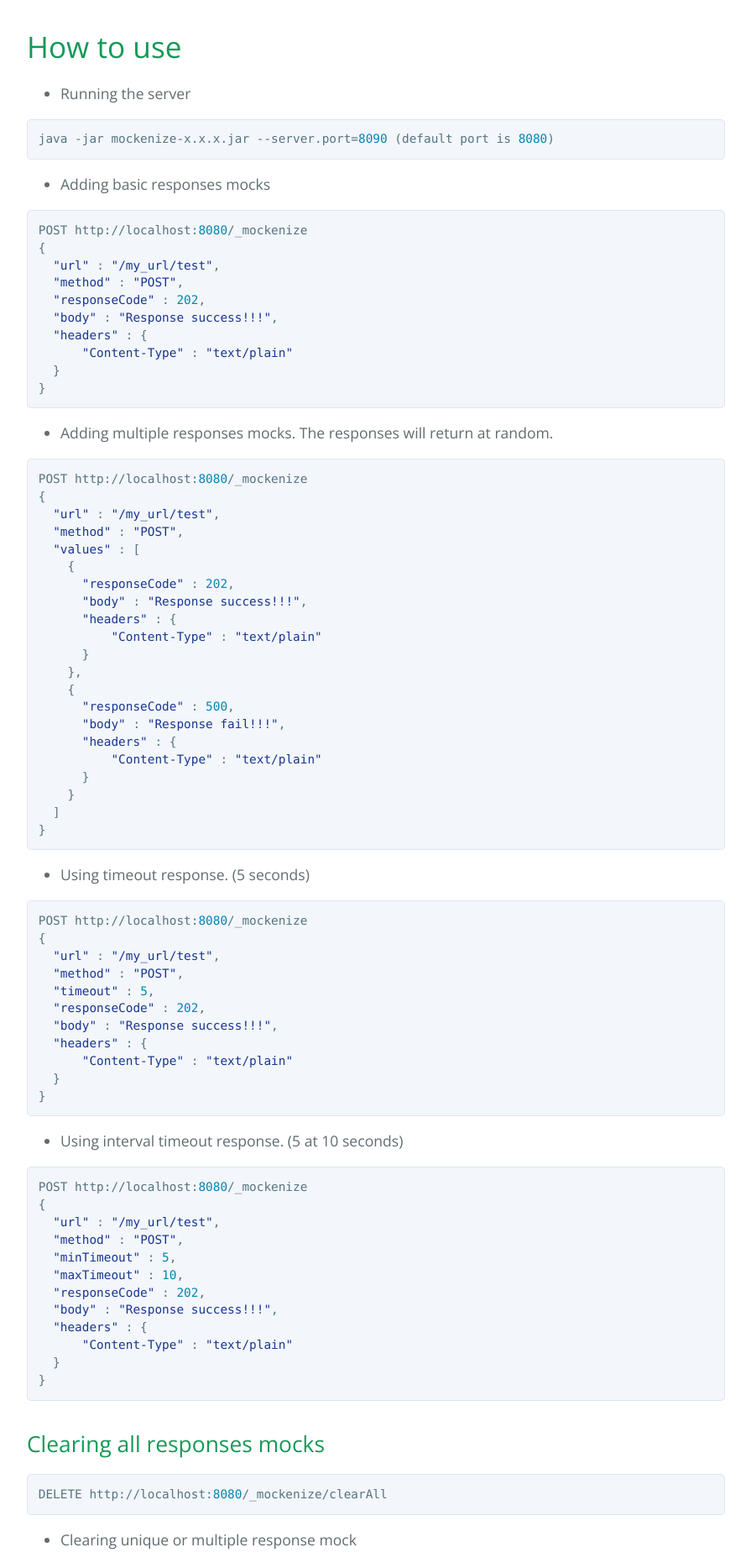
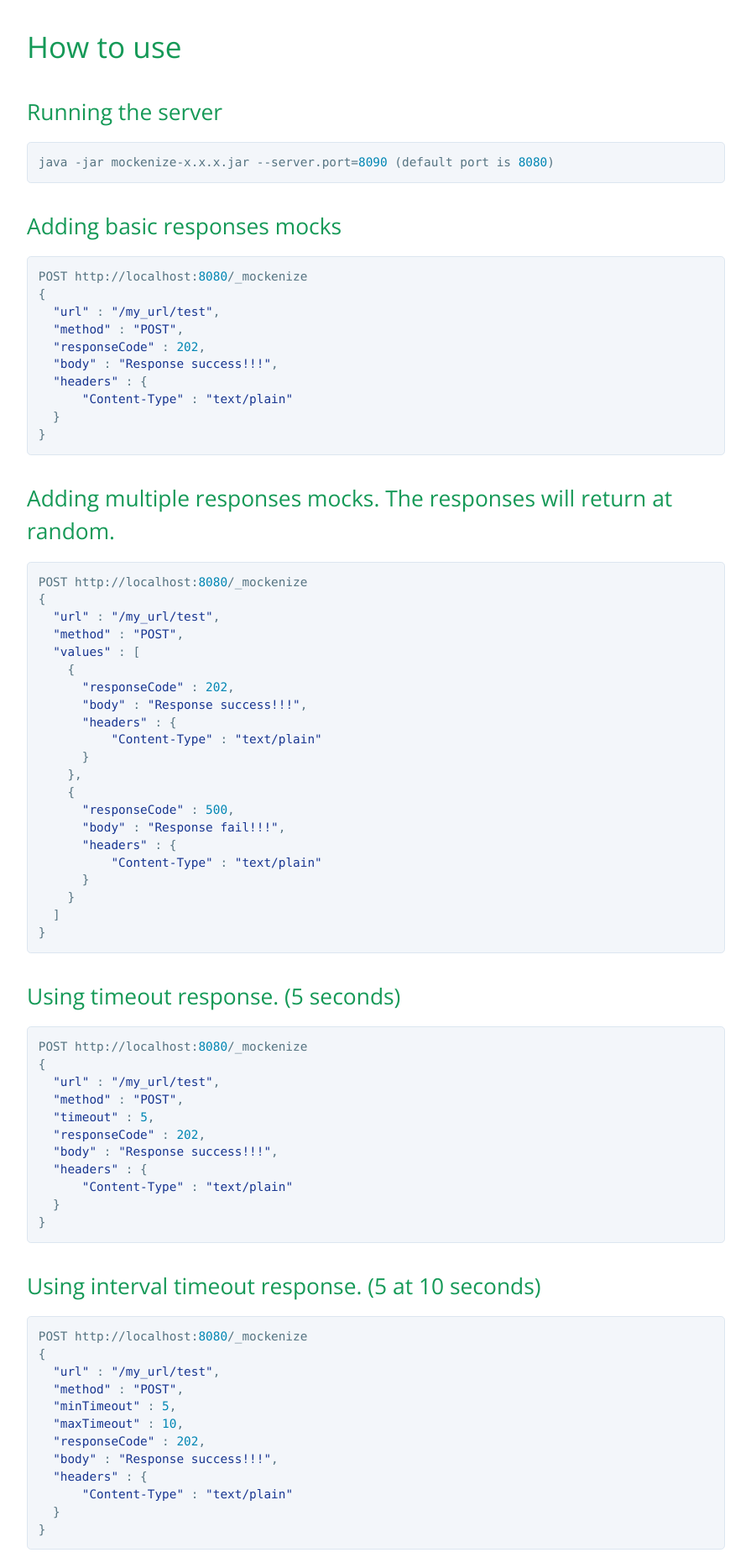
Before and after one commit to Mockenize/mockenize.github.io, a plain HTML site: page index.html in a window 1280 px wide. Shown: the part 799-2660 px from the top of the page at 84% size, without its empty margins (192-1087 px from the left). Drawn offline with nearby package versions, Linux system fonts and the light colour scheme.

Commit message:
Replace master branch with page content via GitHub

```diff
--- a/index.html
+++ b/index.html
@@ -26,15 +26,13 @@ Mockenize is free and open source. Contribute if you want!</p>
 <h1>
 <a id="how-to-use" class="anchor" href="#how-to-use" aria-hidden="true"><span aria-hidden="true" class="octicon octicon-link"></span></a>How to use</h1>
 
-<ul>
-<li>Running the server</li>
-</ul>
+<h2>
+<a id="running-the-server" class="anchor" href="#running-the-server" aria-hidden="true"><span aria-hidden="true" class="octicon octicon-link"></span></a>Running the server</h2>
 
 <div class="highlight highlight-source-json"><pre>java -jar mockenize-x.x.x.jar --server.port=<span class="pl-c1">8090</span> (default port is <span class="pl-c1">8080</span>)</pre></div>
 
-<ul>
-<li>Adding basic responses mocks</li>
-</ul>
+<h2>
+<a id="adding-basic-responses-mocks" class="anchor" href="#adding-basic-responses-mocks" aria-hidden="true"><span aria-hidden="true" class="octicon octicon-link"></span></a>Adding basic responses mocks</h2>
 
 <div class="highlight highlight-source-json"><pre>POST http://localhost:<span class="pl-c1">8080</span>/_mockenize
 {
@@ -47,9 +45,8 @@ Mockenize is free and open source. Contribute if you want!</p>
   }
 }</pre></div>
 
-<ul>
-<li>Adding multiple responses mocks. The responses will return at random.</li>
-</ul>
+<h2>
+<a id="adding-multiple-responses-mocks-the-responses-will-return-at-random" class="anchor" href="#adding-multiple-responses-mocks-the-responses-will-return-at-random" aria-hidden="true"><span aria-hidden="true" class="octicon octicon-link"></span></a>Adding multiple responses mocks. The responses will return at random.</h2>
 
 <div class="highlight highlight-source-json"><pre>POST http://localhost:<span class="pl-c1">8080</span>/_mockenize
 {
@@ -73,9 +70,8 @@ Mockenize is free and open source. Contribute if you want!</p>
   ]
 }</pre></div>
 
-<ul>
-<li>Using timeout response. (5 seconds)</li>
-</ul>
+<h2>
+<a id="using-timeout-response-5-seconds" class="anchor" href="#using-timeout-response-5-seconds" aria-hidden="true"><span aria-hidden="true" class="octicon octicon-link"></span></a>Using timeout response. (5 seconds)</h2>
 
 <div class="highlight highlight-source-json"><pre>POST http://localhost:<span class="pl-c1">8080</span>/_mockenize
 {
@@ -89,9 +85,8 @@ Mockenize is free and open source. Contribute if you want!</p>
   }
 }</pre></div>
 
-<ul>
-<li>Using interval timeout response. (5 at 10 seconds)</li>
-</ul>
+<h2>
+<a id="using-interval-timeout-response-5-at-10-seconds" class="anchor" href="#using-interval-timeout-response-5-at-10-seconds" aria-hidden="true"><span aria-hidden="true" class="octicon octicon-link"></span></a>Using interval timeout response. (5 at 10 seconds)</h2>
 
 <div class="highlight highlight-source-json"><pre>POST http://localhost:<span class="pl-c1">8080</span>/_mockenize
 {
@@ -111,9 +106,8 @@ Mockenize is free and open source. Contribute if you want!</p>
 
 <div class="highlight highlight-source-json"><pre>DELETE http://localhost:<span class="pl-c1">8080</span>/_mockenize/clearAll</pre></div>
 
-<ul>
-<li>Clearing unique or multiple response mock</li>
-</ul>
+<h2>
+<a id="clearing-unique-or-multiple-response-mock" class="anchor" href="#clearing-unique-or-multiple-response-mock" aria-hidden="true"><span aria-hidden="true" class="octicon octicon-link"></span></a>Clearing unique or multiple response mock</h2>
 
 <div class="highlight highlight-source-json"><pre>DELETE http://localhost:<span class="pl-c1">8080</span>/_mockenize
 
@@ -126,11 +120,10 @@ Mockenize is free and open source. Contribute if you want!</p>
   }
 ]</pre></div>
 
-<ul>
-<li>Use the admin to easily create your mocks.
-<img src="http://i.imgur.com/t34f0x1.png" alt="Mockenize">
-</li>
-</ul>
+<h2>
+<a id="use-the-admin-to-easily-create-your-mocks" class="anchor" href="#use-the-admin-to-easily-create-your-mocks" aria-hidden="true"><span aria-hidden="true" class="octicon octicon-link"></span></a>Use the admin to easily create your mocks.</h2>
+
+<p><img src="http://i.imgur.com/t34f0x1.png" alt="Mockenize"></p>
 
       <footer class="site-footer">
 
```
Also changed, not shown: params.json (+1 -1 lines).
